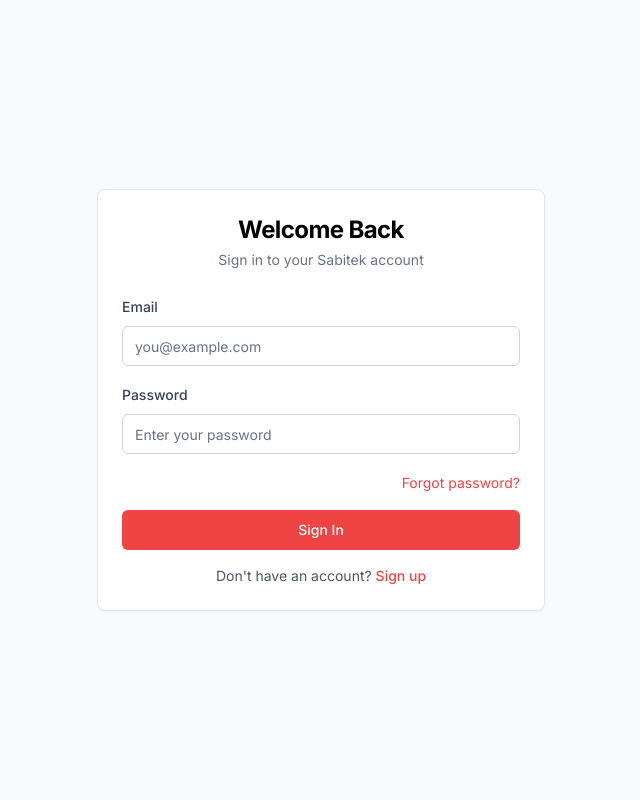
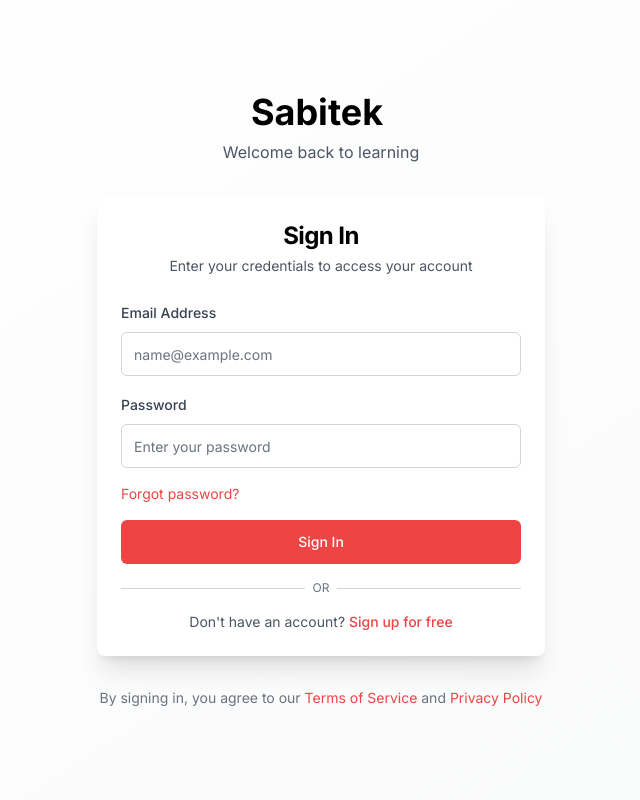
Before and after one commit to tekforallorg-dotcom/sabitek-lms, a Next.js app: page /auth/login in a window 1280 px wide. Shown: the top 800 px of the page, without its empty margins (319-959 px from the left). Built offline with nearby package versions, Linux system fonts and the light colour scheme; no server answers.

Commit message:
Fix auth flow - remove profile fetching temporarily

```diff
--- a/app/auth/login/page.tsx
+++ b/app/auth/login/page.tsx
@@ -1,28 +1,25 @@
 'use client'
-import { useState, useEffect } from 'react'
-import { useRouter } from 'next/navigation'
+import { useState } from 'react'
 import { useForm } from 'react-hook-form'
 import { zodResolver } from '@hookform/resolvers/zod'
 import { z } from 'zod'
+import Link from 'next/link'
 import { useAuth } from '@/hooks/useAuth'
 import { Button } from '@/components/ui/button'
 import { Input } from '@/components/ui/input'
 import { Card, CardContent, CardDescription, CardHeader, CardTitle } from '@/components/ui/card'
-import Link from 'next/link'
-import { supabase } from '@/lib/supabase'
 
 const loginSchema = z.object({
-  email: z.string().email('Invalid email address'),
-  password: z.string().min(6, 'Password must be at least 6 characters'),
+  email: z.string().min(1, 'Email is required').email('Please enter a valid email'),
+  password: z.string().min(1, 'Password is required').min(6, 'Password must be at least 6 characters'),
 })
 
 type LoginInput = z.infer<typeof loginSchema>
 
 export default function LoginPage() {
-  const router = useRouter()
-  const { user, userProfile, loading } = useAuth()
-  const [isSubmitting, setIsSubmitting] = useState(false)
+  const [isLoading, setIsLoading] = useState(false)
   const [error, setError] = useState<string | null>(null)
+  const { signIn } = useAuth()
 
   const {
     register,
@@ -32,133 +29,84 @@
     resolver: zodResolver(loginSchema),
   })
 
-  useEffect(() => {
-    if (!loading && user && userProfile) {
-      if (userProfile.role === 'instructor') {
-        router.push('/instructor')
-      } else {
-        router.push('/dashboard')
-      }
-    }
-  }, [user, userProfile, loading, router])
-
   const onSubmit = async (data: LoginInput) => {
-    setIsSubmitting(true)
+    setIsLoading(true)
     setError(null)
 
-    try {
-      const { data: authData, error: authError } = await supabase.auth.signInWithPassword({
-        email: data.email,
-        password: data.password,
-      })
+    const result = await signIn(data.email, data.password)
 
-      if (authError) {
-        setError(authError.message)
-        setIsSubmitting(false)
-        return
+    if (result.error) {
+      setError(result.error.message)
     }
 
-      if (!authData.user) {
-        setError('Login failed. Please try again.')
-        setIsSubmitting(false)
-        return
-      }
-
-      // Fetch user profile to get role
-      const { data: profile, error: profileError } = await supabase
-        .from('user_profiles')
-        .select('*')
-        .eq('id', authData.user.id)
-        .single()
-
-      if (profileError) {
-        console.error('Error fetching profile:', profileError)
-        setError('Failed to load user profile')
-        setIsSubmitting(false)
-        return
-      }
-
-      // Redirect based on role
-      if (profile.role === 'instructor') {
-        router.push('/instructor')
-      } else {
-        router.push('/dashboard')
-      }
-    } catch (err) {
-      console.error('Unexpected error:', err)
-      setError('An unexpected error occurred')
-      setIsSubmitting(false)
-    }
-  }
-
-  if (loading) {
-    return (
-      <div className="min-h-screen flex items-center justify-center">
-        <div className="text-center">
-          <div className="animate-spin rounded-full h-12 w-12 border-b-2 border-red-400 mx-auto"></div>
-          <p className="mt-4 text-gray-600">Loading...</p>
-        </div>
-      </div>
-    )
-  }
-
-  if (user) {
-    return null
+    setIsLoading(false)
   }
 
   return (
-    <div className="min-h-screen flex items-center justify-center bg-gray-50 px-4">
-      <Card className="w-full max-w-md">
-        <CardHeader className="space-y-1">
-          <CardTitle className="text-2xl font-bold text-center">Welcome Back</CardTitle>
-          <CardDescription className="text-center">
-            Sign in to your Sabitek account
+    <div className="min-h-screen bg-gradient-to-br from-white to-gray-50">
+      {/* Login Form Content */}
+      <div className="min-h-screen flex items-center justify-center px-4">
+        <div className="max-w-md w-full">
+          {/* Logo */}
+          <div className="text-center mb-8">
+            <Link href="/" className="inline-block">
+              <h1 className="text-4xl font-bold">
+                <span className="text-black">Sabitek</span>
+                <span className="text-red-500 ml-2"></span>
+              </h1>
+            </Link>
+            <p className="text-gray-600 mt-2">Welcome back to learning</p>
+          </div>
+
+          <Card className="shadow-xl border-0">
+            <CardHeader className="space-y-1 pb-6">
+              <CardTitle className="text-2xl font-bold text-center text-black">Sign In</CardTitle>
+              <CardDescription className="text-center text-gray-600">
+                Enter your credentials to access your account
               </CardDescription>
             </CardHeader>
             <CardContent>
               <form onSubmit={handleSubmit(onSubmit)} className="space-y-4">
                 {error && (
-              <div className="bg-red-50 border border-red-200 text-red-600 px-4 py-3 rounded-md text-sm">
+                  <div className="bg-red-50 text-red-600 p-3 rounded-md text-sm border border-red-200">
                     {error}
                   </div>
                 )}
 
                 <div className="space-y-2">
-              <label htmlFor="email" className="text-sm font-medium text-gray-700">
-                Email
+                  <label className="text-sm font-medium text-gray-700">
+                    Email Address
                   </label>
                   <Input
-                id="email"
+                    {...register('email')}
                     type="email"
-                placeholder="you@example.com"
-                {...register('email')}
-                className={errors.email ? 'border-red-500' : ''}
+                    placeholder="name@example.com"
+                    className="h-11 border-gray-300 focus:border-red-500 focus:ring-red-500"
                   />
                   {errors.email && (
-                <p className="text-sm text-red-600">{errors.email.message}</p>
+                    <p className="text-red-500 text-sm mt-1">{errors.email.message}</p>
                   )}
                 </div>
 
                 <div className="space-y-2">
-              <label htmlFor="password" className="text-sm font-medium text-gray-700">
+                  <label className="text-sm font-medium text-gray-700">
                     Password
                   </label>
                   <Input
-                id="password"
+                    {...register('password')}
                     type="password"
                     placeholder="Enter your password"
-                {...register('password')}
-                className={errors.password ? 'border-red-500' : ''}
+                    className="h-11 border-gray-300 focus:border-red-500 focus:ring-red-500"
                   />
                   {errors.password && (
-                <p className="text-sm text-red-600">{errors.password.message}</p>
+                    <p className="text-red-500 text-sm mt-1">{errors.password.message}</p>
                   )}
                 </div>
 
-            <div className="text-right">
+                <div className="flex items-center justify-between">
                   <Link
                     href="/auth/forgot-password"
-                className="text-sm text-red-500 hover:underline"
+                    className="text-sm text-red-500 hover:text-red-600"
                   >
                     Forgot password?
                   </Link>
@@ -166,21 +114,53 @@
 
                 <Button
                   type="submit"
-              disabled={isSubmitting}
-              className="w-full bg-red-500 hover:bg-red-600 text-white"
+                  disabled={isLoading}
+                  className="w-full h-11 bg-red-500 hover:bg-red-600 text-white font-medium"
                 >
-              {isSubmitting ? 'Signing in...' : 'Sign In'}
+                  {isLoading ? (
+                    <div className="flex items-center justify-center">
+                      <div className="animate-spin rounded-full h-5 w-5 border-b-2 border-white"></div>
+                      <span className="ml-2">Signing in...</span>
+                    </div>
+                  ) : (
+                    'Sign In'
+                  )}
                 </Button>
 
-            <div className="text-center text-sm text-gray-600">
+                <div className="relative my-6">
+                  <div className="absolute inset-0 flex items-center">
+                    <span className="w-full border-t border-gray-300" />
+                  </div>
+                  <div className="relative flex justify-center text-xs uppercase">
+                    <span className="bg-white px-2 text-gray-500">Or</span>
+                  </div>
+                </div>
+
+                <div className="text-center">
+                  <p className="text-sm text-gray-600">
                     Don't have an account?{' '}
-              <Link href="/auth/register" className="text-red-500 hover:underline font-medium">
-                Sign up
+                    <Link href="/auth/register" className="text-red-500 hover:text-red-600 font-medium">
+                      Sign up for free
                     </Link>
+                  </p>
                 </div>
               </form>
             </CardContent>
           </Card>
+
+          {/* Footer text */}
+          <p className="text-center text-sm text-gray-500 mt-8">
+            By signing in, you agree to our{' '}
+            <Link href="/terms" className="text-red-500 hover:text-red-600">
+              Terms of Service
+            </Link>{' '}
+            and{' '}
+            <Link href="/privacy" className="text-red-500 hover:text-red-600">
+              Privacy Policy
+            </Link>
+          </p>
+        </div>
+      </div>
     </div>
   )
 }
```
Lines whose indentation alone changed are shown as unchanged.
